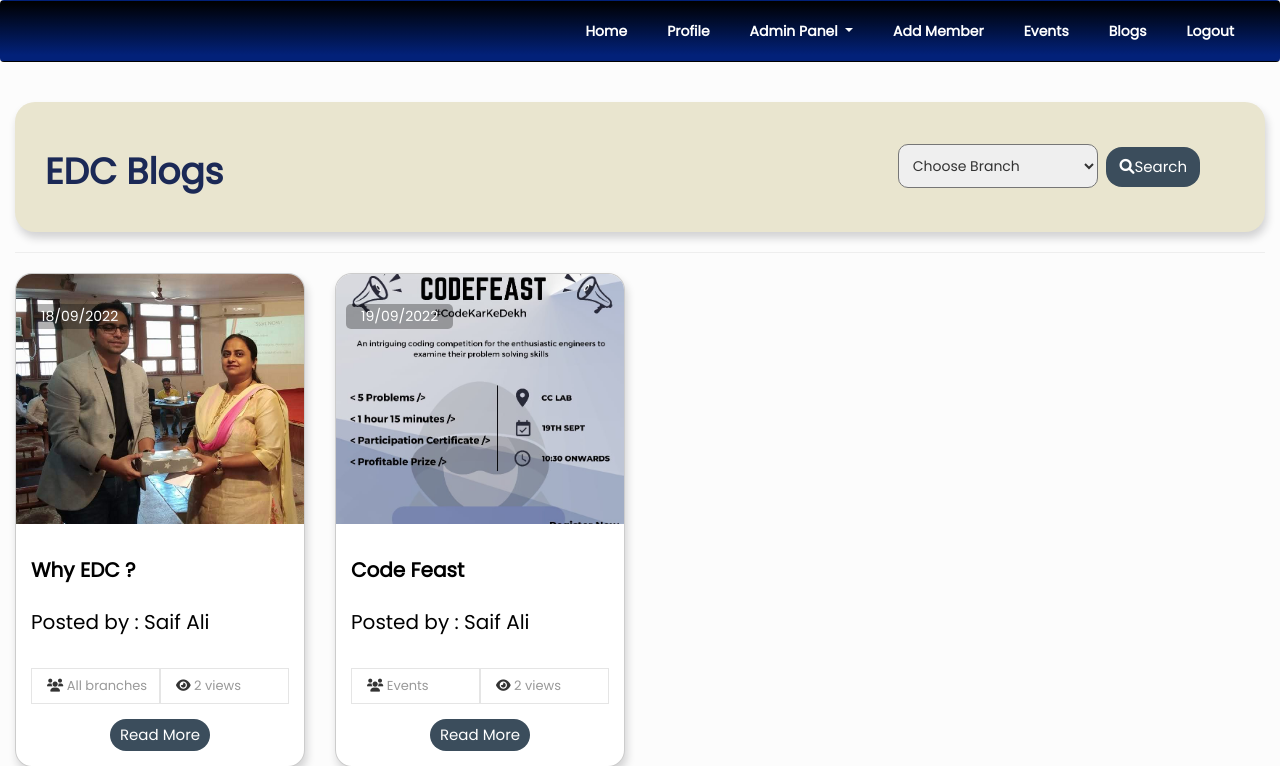
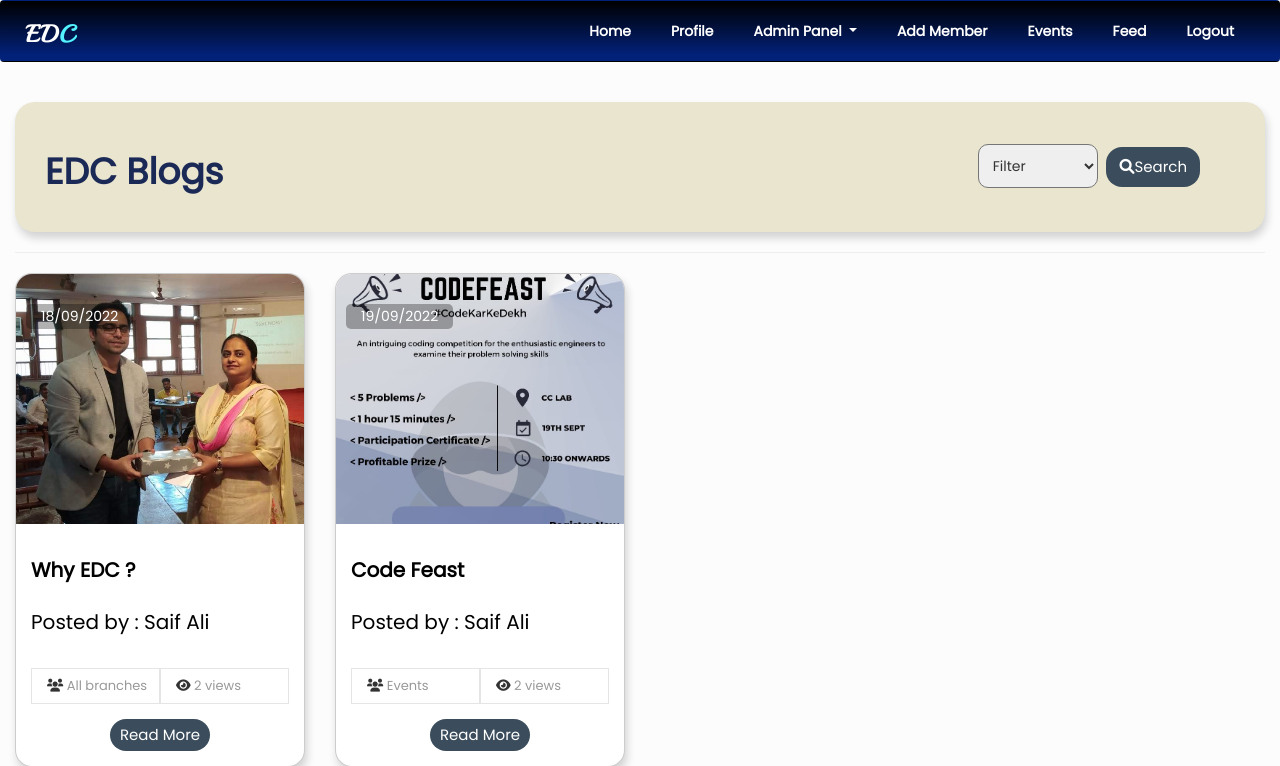
Before and after one commit to EDC2k22/EDC-Website, a Flask app: page /sub in a window 1280 px wide. Shown: the top 766 px of the page. Run offline with Flask 2, Linux system fonts and the light colour scheme; a user stored in the database is signed in; data comes from the database, SQL or seed files in the repository; both versions use the stored data as it was after the commit; some libraries are stand-ins or nearby versions.

Commit message:
Changes made by Saif

```diff
--- a/templates/Newbase.html
+++ b/templates/Newbase.html
@@ -62,14 +62,14 @@
       "
     >
       <!-- <a class="navbar-brand fs-1" href="/" style ="font-size: 30px; padding: 0%;"><img src="/static/images/ShabdKoshLogo01.png" style="width:170px; height:95px;"></a> -->
-      <!-- <a class="navbar-brand" href="/">
-        <img src="/static/images/logo4.png" style="width: 90px" />
+      <a class="navbar-brand" href="/">
+        <!-- <img src="/static/images/logo4.png" style="width: 90px" /> -->
         <span class="h3" style="font-weight: bold; font-family: playball">
-          ED<span style="color: rgb(26, 30, 88); font-weight: bold"
+          ED<span style="color: rgb(83, 244, 255); font-weight: bold"
             >C</span
           ></span
         >
-      </a> -->
+      </a>
 
       <button
         class="navbar-toggler"
@@ -141,7 +141,7 @@
             <a class="nav-link" href="/memberpage">Events</a>
           </li>
           <li class="nav-item m-2 active">
-            <a class="nav-link" href="/posts">Blogs</a>
+            <a class="nav-link" href="/posts">Feed</a>
           </li>
 
           {% endif %} {% if current_user.is_authenticated %} {%endif%} {% if
--- a/templates/posts.html
+++ b/templates/posts.html
@@ -21,13 +21,11 @@
     <form action='/sub' method='POST' style="margin-bottom: 2px;">
         <select class="form-select py-2 mr-2 my-2 p-3" style="border-radius: 10px;" name = "selsubbb" aria-label="" >
           <!-- <option selected value="random" disabled="disabled">Choose Subject</option> -->
-          <option selected value="random">Choose Branch</option>
-          <option value="Computer Engineering">Computer Engineering</option>
-          <option value="IT">IT</option>
-          <option value="Mechanical">Mechanical</option>
-          <option value="Civil">Civil</option>
-          <option value="AIML">AIML</option>
-          <option value="EXTC">EXTC</option>
+          <option selected value="random">Filter</option>
+          <option value="Blogs">Blogs</option>
+          <option value="Events">Events</option>
+          <option value="Seminars">Seminars</option>
+          <option value="Workshops">Workshops</option>
           <option value="RR"  >All</option>
 
         </select>
@@ -45,8 +43,10 @@
     <hr>
 
     {% if emp %}
-
-    <h2 class="headd col " style="color: rgb(245, 137, 137);padding:0px">No Blogs Available !</h2>
+    <div class="container text-center">
+    <!-- <h2 class="headd col text-center" style="color: rgb(160, 245, 137);padding:0px">Coming soon !</h2> -->
+    <img  class = "img-fluid mx-auto " style="border: none; width: 300px;" src="/static/images/work-in-progress.png">
+</div>
     {% else %}
     <div class="row">
     {% for post in posts %}
```
Also changed, not shown: templates/blogpage.html (+7 -7 lines), templates/new_post.html (+5 -7 lines), EDC.db, static/images/work-in-progress.png (added), static/question_images/4bb29f1cc94b1b02.jpeg (added).
